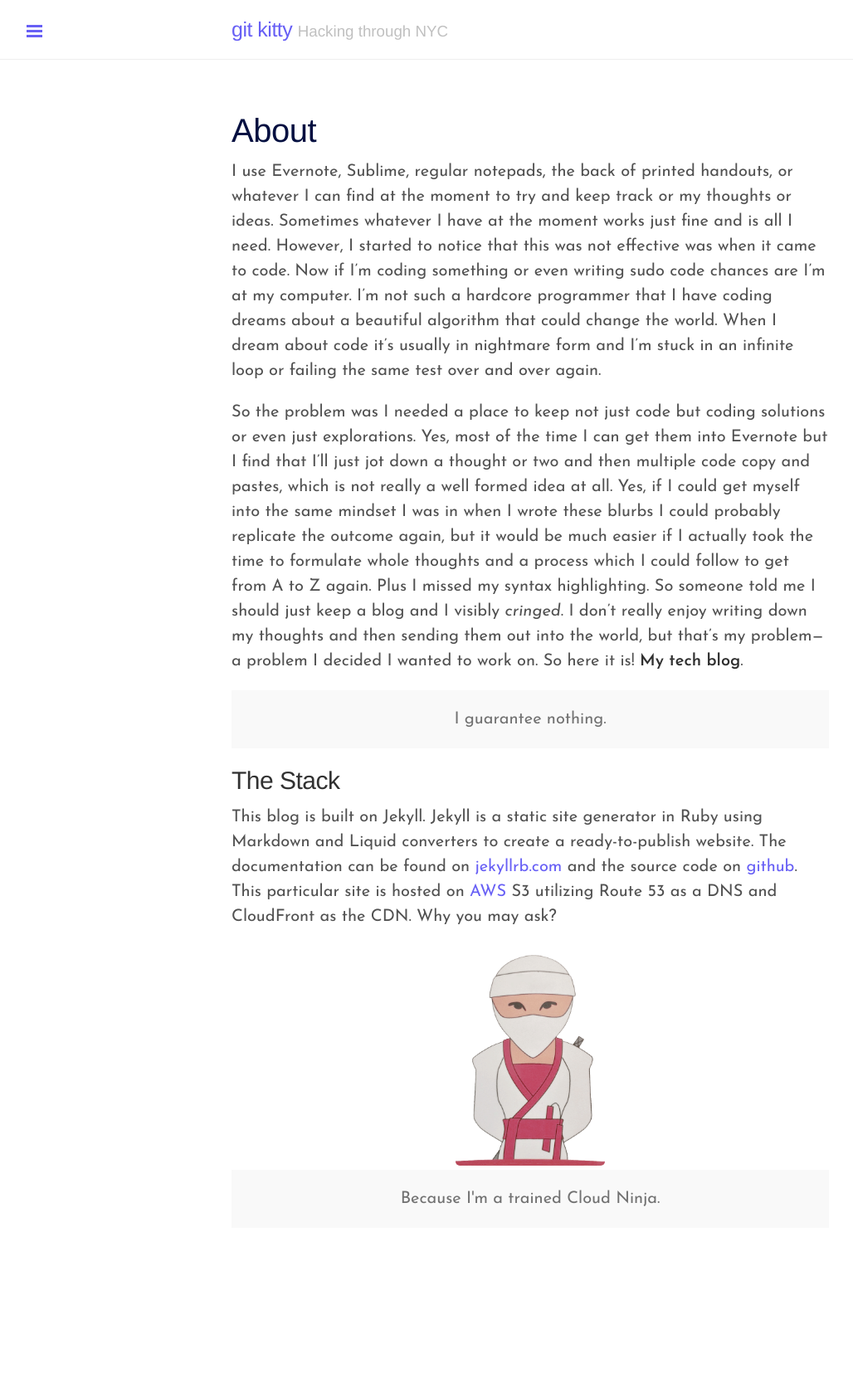
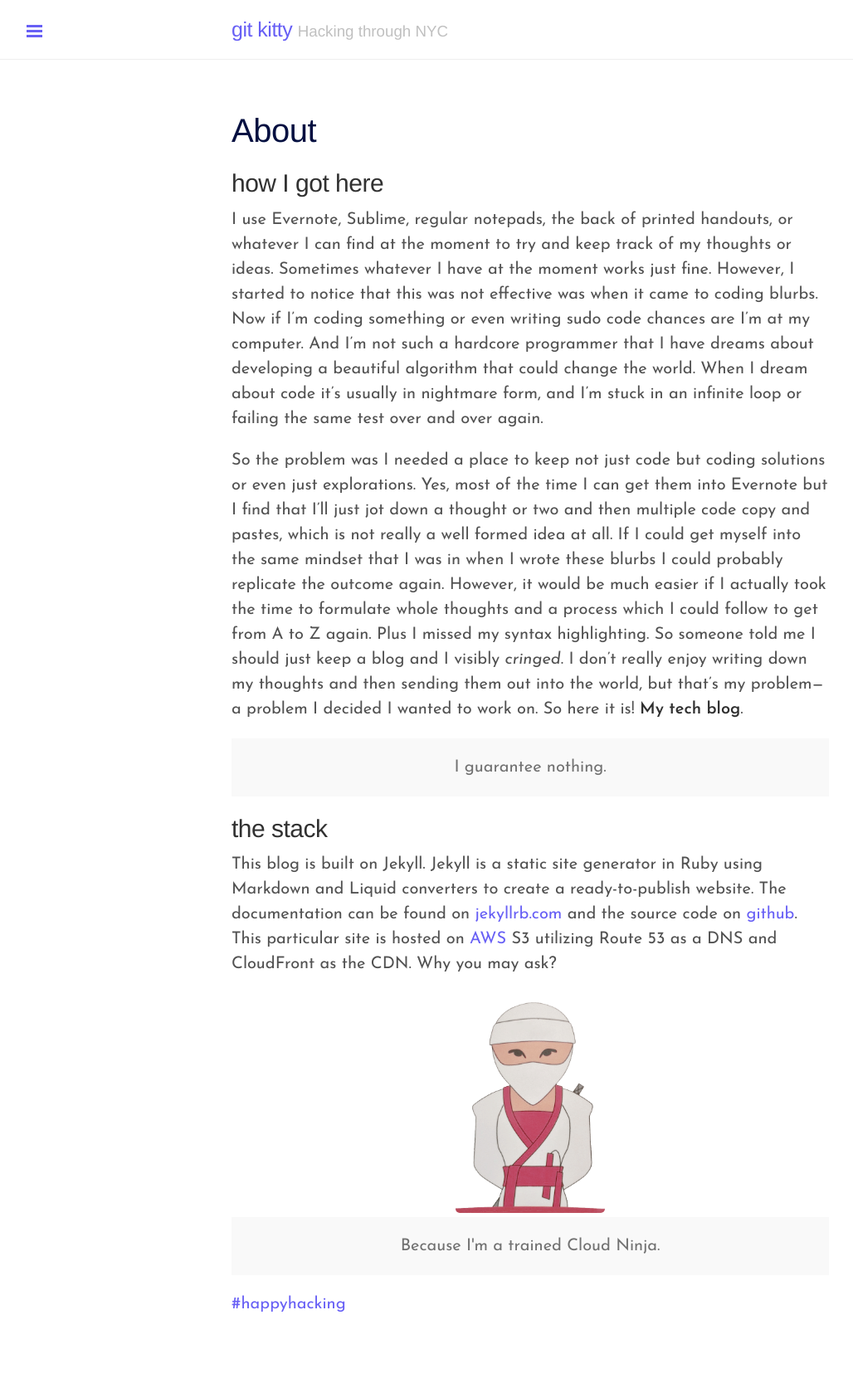
Before and after one commit to RDFroeber/gitkitty-jekyll, a Jekyll site: the page built from about.md, in a window 1280 px wide. Shown: the whole page at 83% size, without its empty margins (1-1029 px from the left). Built offline with Jekyll 4.4.1, drawn with Linux system fonts in a browser that asks for light colours; some web fonts are replaced; Markdown is read by kramdown in place of the engine named in the settings; comment, search, counter and statistics services are not loaded; before the commit the page ends 1560 px from its top, so only the background shows below that.

Commit message:
refactor: Updates made to about page

```diff
--- a/about.md
+++ b/about.md
@@ -4,15 +4,17 @@
 permalink: /about/
 ---
 
-I use Evernote, Sublime, regular notepads, the back of printed handouts, or whatever I can find at the moment to try and keep track or my thoughts or ideas. Sometimes whatever I have at the moment works just fine and is all I need. However, I started to notice that this was not effective was when it came to code. Now if I'm coding something or even writing sudo code chances are I'm at my computer. I'm not such a hardcore programmer that I have coding dreams about a beautiful algorithm that could change the world. When I dream about code it's usually in nightmare form and I'm stuck in an infinite loop or failing the same test over and over again.
+## how I got here
 
-So the problem was I needed a place to keep not just code but coding solutions or even just explorations. Yes, most of the time I can get them into Evernote but I find that I'll just jot down a thought or two and then multiple code copy and pastes, which is not really a well formed idea at all. Yes, if I could get myself into the same mindset I was in when I wrote these blurbs I could probably replicate the outcome again, but it would be much easier if I actually took the time to formulate whole thoughts and a process which I could follow to get from A to Z again. Plus I missed my syntax highlighting. So someone told me I should just keep a blog and I visibly *cringed*. I don't really enjoy writing down my thoughts and then sending them out into the world, but that's my problem&mdash;a problem I decided I wanted to work on. So here it is! **My tech blog**.
+I use Evernote, Sublime, regular notepads, the back of printed handouts, or whatever I can find at the moment to try and keep track of my thoughts or ideas. Sometimes whatever I have at the moment works just fine. However, I started to notice that this was not effective was when it came to coding blurbs. Now if I'm coding something or even writing sudo code chances are I'm at my computer. And I'm not such a hardcore programmer that I have dreams about developing a beautiful algorithm that could change the world. When I dream about code it's usually in nightmare form, and I'm stuck in an infinite loop or failing the same test over and over again.
+
+So the problem was I needed a place to keep not just code but coding solutions or even just explorations. Yes, most of the time I can get them into Evernote but I find that I'll just jot down a thought or two and then multiple code copy and pastes, which is not really a well formed idea at all. If I could get myself into the same mindset that I was in when I wrote these blurbs I could probably replicate the outcome again. However, it would be much easier if I actually took the time to formulate whole thoughts and a process which I could follow to get from A to Z again. Plus I missed my syntax highlighting. So someone told me I should just keep a blog and I visibly *cringed*. I don't really enjoy writing down my thoughts and then sending them out into the world, but that's my problem&mdash;a problem I decided I wanted to work on. So here it is! **My tech blog**.
 
 <div class="message-center">
   I guarantee nothing.
 </div>
 
-## The Stack
+## the stack
 
 This blog is built on Jekyll. Jekyll is a static site generator in Ruby using Markdown and Liquid converters to create a ready-to-publish website. The documentation can be found on [jekyllrb.com](http://jekyllrb.com/) and the source code on [github](https://github.com/jekyll/jekyll). This particular site is hosted on [AWS](http://aws.amazon.com/) S3 utilizing Route 53 as a DNS and CloudFront as the CDN. Why you may ask?
 
@@ -20,3 +22,5 @@
 <div class="message-center">
   Because I'm a trained Cloud Ninja.
 </div>
+
+<span class="accent">#happyhacking</span>
```
